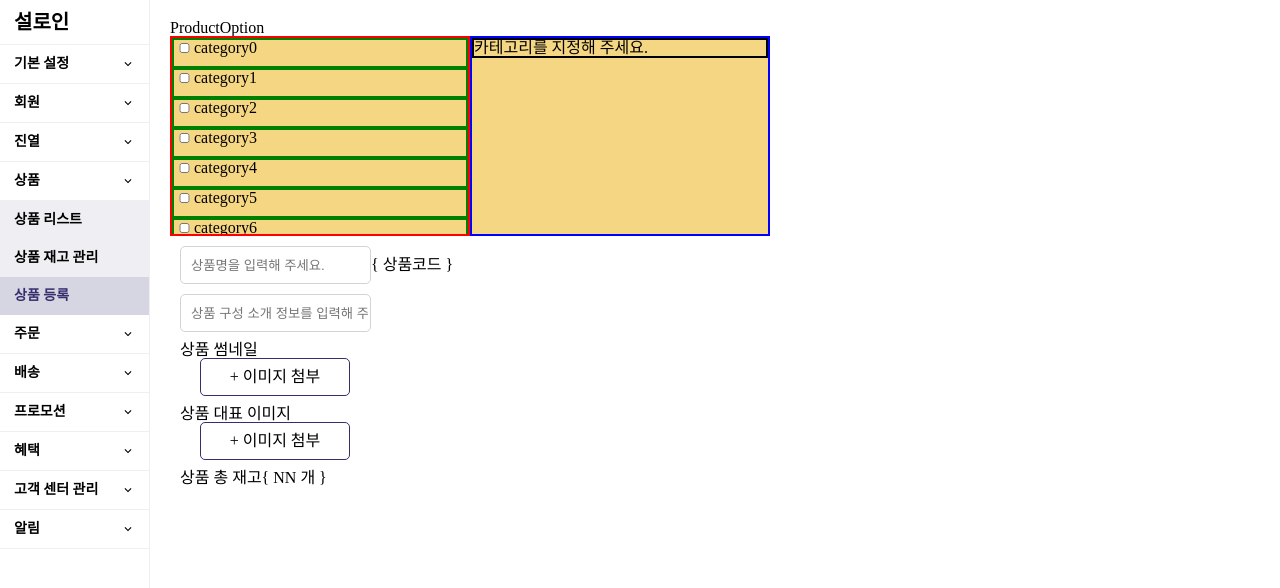
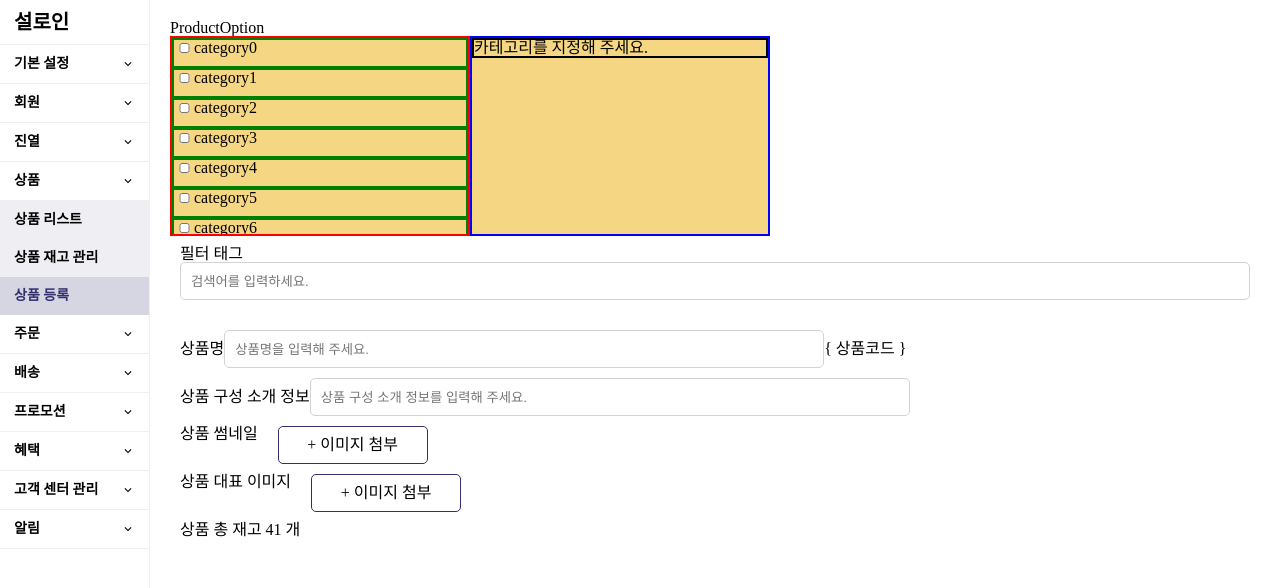
Before and after one commit to 2201infinity/adm_product_add, a React (Create React App) app: page / in a window 1280 px wide. Shown: the top 588 px of the page. Built offline with nearby package versions, Linux system fonts and the light colour scheme.

Commit message:
feat: 검색창 클릭 시 모든 필터 출력, 태그 선택 및 해제 기능 구현

```diff
--- /dev/null
+++ b/src/components/common/FilterTag.js
@@ -0,0 +1,109 @@
+import { useState } from "react";
+import styled from "styled-components";
+import Input from "components/common/Input";
+import Button from "components/common/Button";
+import React from "react";
+
+const tags = [
+  { id: "0", name: "tag0", checked: false },
+  { id: "1", name: "tag1", checked: false },
+  { id: "2", name: "tag2", checked: false },
+  { id: "3", name: "tag3", checked: false },
+  { id: "4", name: "tag4", checked: false },
+  { id: "5", name: "tag5", checked: false },
+  { id: "6", name: "tag6", checked: false },
+  { id: "7", name: "tag7", checked: false },
+  { id: "8", name: "tag8", checked: false },
+  { id: "9", name: "tag9", checked: false },
+  { id: "10", name: "tag10", checked: false },
+];
+
+function FilterTag() {
+  const [tagList, setTagList] = useState(tags);
+  const [focusOn, setFocusOn] = useState(false);
+
+  const onToggleChecked = (id) => {
+    setTagList((prev) =>
+      prev.map((item) =>
+        item.id === id ? { ...item, checked: !item.checked } : item
+      )
+    );
+  };
+
+  const onClick = (id) => {
+    onToggleChecked(id);
+  };
+
+  const onFocusInput = () => {
+    setFocusOn((prev) => !prev);
+  };
+  return (
+    <FilterBox>
+      <span>필터 태그</span>
+      <Input onClick={onFocusInput} placeholder="검색어를 입력하세요." />
+      {focusOn && <span>지정된 필터 태그</span>}
+      <SelectedTagList>
+        {tagList.map((item) => (
+          <React.Fragment key={`tag_list${item.id}`}>
+            {item.checked && (
+              <SelectedTag>
+                {item.name}
+                <Button size="sm" onClick={() => onClick(item.id)}>
+                  x
+                </Button>
+              </SelectedTag>
+            )}
+          </React.Fragment>
+        ))}
+      </SelectedTagList>
+
+      {focusOn && (
+        <TagList>
+          {tags.map((item) => (
+            <React.Fragment key={`tag_list${item.id}`}>
+              {!item.checked && (
+                <Tag onClick={() => onClick(item.id)}>{item.name}</Tag>
+              )}
+            </React.Fragment>
+          ))}
+        </TagList>
+      )}
+    </FilterBox>
+  );
+}
+
+export default FilterTag;
+
+const FilterBox = styled.div`
+  width: 100;
+  margin: 10px;
+  display: flex;
+  flex-direction: column;
+`;
+const TagList = styled.div`
+  width: 100;
+  display: flex;
+  justify-content: center;
+  height: 60px;
+  overflow-y: scroll;
+  height: 90px;
+`;
+const Tag = styled.div`
+  display: inline;
+  margin: 10px;
+  background-color: red;
+  height: 30px;
+  width: 50px;
+  border-radius: 5px;
+`;
+
+const SelectedTagList = styled.div`
+  display: flex;
+  margin: 10px;
+  width: 100;
+`;
+
+const SelectedTag = styled.div`
+  border: 1px solid;
+  border-radius: 5px;
+`;
--- a/src/pages/CategoryPage.js
+++ b/src/pages/CategoryPage.js
@@ -2,32 +2,33 @@ import styled from "styled-components";
 import Input from "components/common/Input";
 import Category from "components/common/Category";
 import { ImageNameButton } from "components/common/ImageNameButton";
-import { ImagePreviewButton } from "components/common/ImagePreviewButton";
+import FilterTag from "components/common/FilterTag";
 
 function CategoryPage() {
   return (
     <>
       <Category />
-
+      <FilterTag />
       <InputBox>
-        <Input placeholder="상품명을 입력해 주세요." />
+        <label>상품명</label>
+        <Input width="600" placeholder="상품명을 입력해 주세요." />
         <span>{"{ 상품코드 }"}</span>
       </InputBox>
       <InputBox>
-        <Input placeholder="상품 구성 소개 정보를 입력해 주세요." />
+        <label>상품 구성 소개 정보</label>
+        <Input width="600" placeholder="상품 구성 소개 정보를 입력해 주세요." />
       </InputBox>
       <ImageBox>
         <span>상품 썸네일</span>
-        <ImageNameButton isMultiple={false} />
+        <ImageNameButton isMultiple={false} inputId="thumbnailImg" />
       </ImageBox>
       <ImageBox>
         <span>상품 대표 이미지</span>
-        <ImageNameButton isMultiple={true} />
-        {/* <ImagePreviewButton /> */}
+        <ImageNameButton isMultiple={true} inputId="representImg" />
       </ImageBox>
       <TextBox>
         <span>상품 총 재고</span>
-        <span>{"{ NN 개 }"}</span>
+        <span> 41 개</span>
       </TextBox>
     </>
   );
@@ -37,10 +38,14 @@ export default CategoryPage;
 
 const InputBox = styled.div`
   margin: 10px;
+  width: 100;
 `;
 const ImageBox = styled.div`
   margin: 10px;
+  width: 100;
+  display: flex;
 `;
 const TextBox = styled.div`
   margin: 10px;
+  width: 100;
 `;
```
